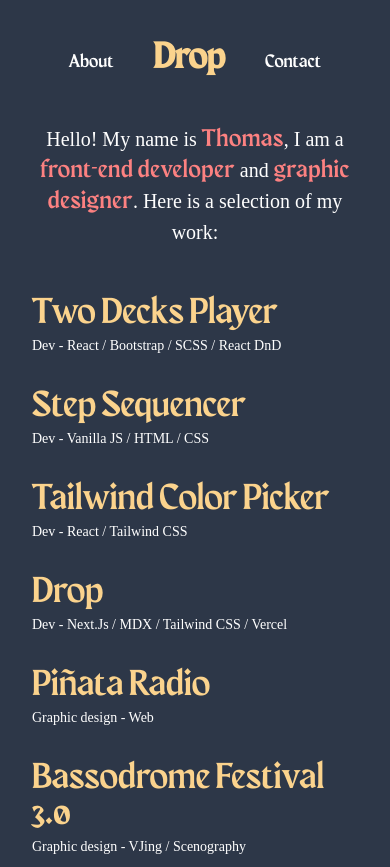
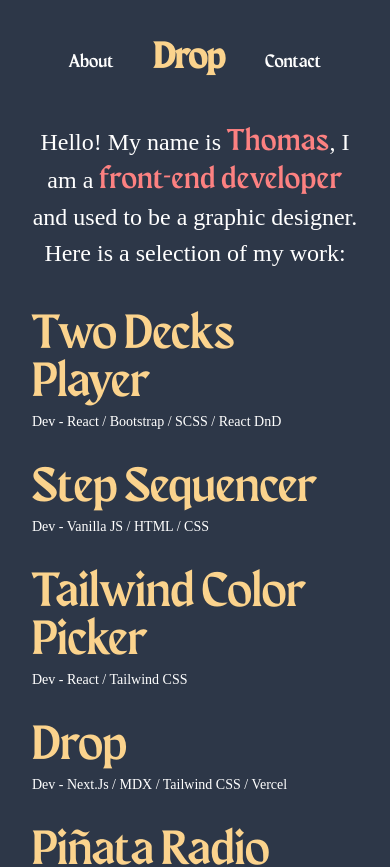
Before and after one commit to Toww/droplab-old, a Next.js app: page / in a window 390 px wide. Shown: the top 867 px of the page. Built offline with nearby package versions, Linux system fonts and the light colour scheme.

Commit message:
Style adjustments

```diff
--- a/components/projects/ProjectsList.js
+++ b/components/projects/ProjectsList.js
@@ -42,7 +42,7 @@ const ProjectsList = ({ allProjectsData }) => {
           >
             <Link href="/projects/[id]" as={`/projects/${id}`} scroll={false}>
               <a className="p-0 m-0">
-                <h2 className="lg:inline-block font-custom text-4xl md:text-6xl text-orange-300 leading-none">
+                <h2 className="lg:inline-block font-custom text-5xl md:text-6xl text-orange-300 leading-none">
                   {title}
                 </h2>
                 <p className="text-sm md:text-base lg:inline-block mt-1 md:mt-2 lg:mt-0 lg:ml-3 md:leading-tight">
--- a/pages/index.js
+++ b/pages/index.js
@@ -28,23 +28,18 @@ export default function Home({ allProjectsData }) {
         <header>
           <motion.h1
             variants={indexVariant}
-            className="text-white mt-12 mb-12 md:mt-24 md:mb-16 text-center text-xl md:text-2xl mx-auto max-w-5xl"
+            className="text-white mt-12 mb-10 md:mt-24 md:mb-16 text-center text-2xl mx-auto"
           >
             Hello! My name is{" "}
-            <span className="font-custom text-2xl md:text-3xl text-red-400 tracking-wide leading-tight">
+            <span className="font-custom text-3xl text-red-400 tracking-wide leading-tight">
               Thomas
             </span>
             , I am a{" "}
-            <span className="font-custom text-2xl md:text-3xl text-red-400 tracking-wide leading-tight">
+            <span className="font-custom text-3xl text-red-400 tracking-wide leading-tight">
               {" "}
               front-end developer
             </span>{" "}
-            and{" "}
-            <span className="font-custom text-2xl md:text-3xl text-red-400 tracking-wide leading-tight">
-              {" "}
-              graphic designer
-            </span>
-            . Here is a selection of my work:
+            and used to be a graphic designer. Here is a selection of my work:
           </motion.h1>
         </header>
         {/* Projects List */}
```
